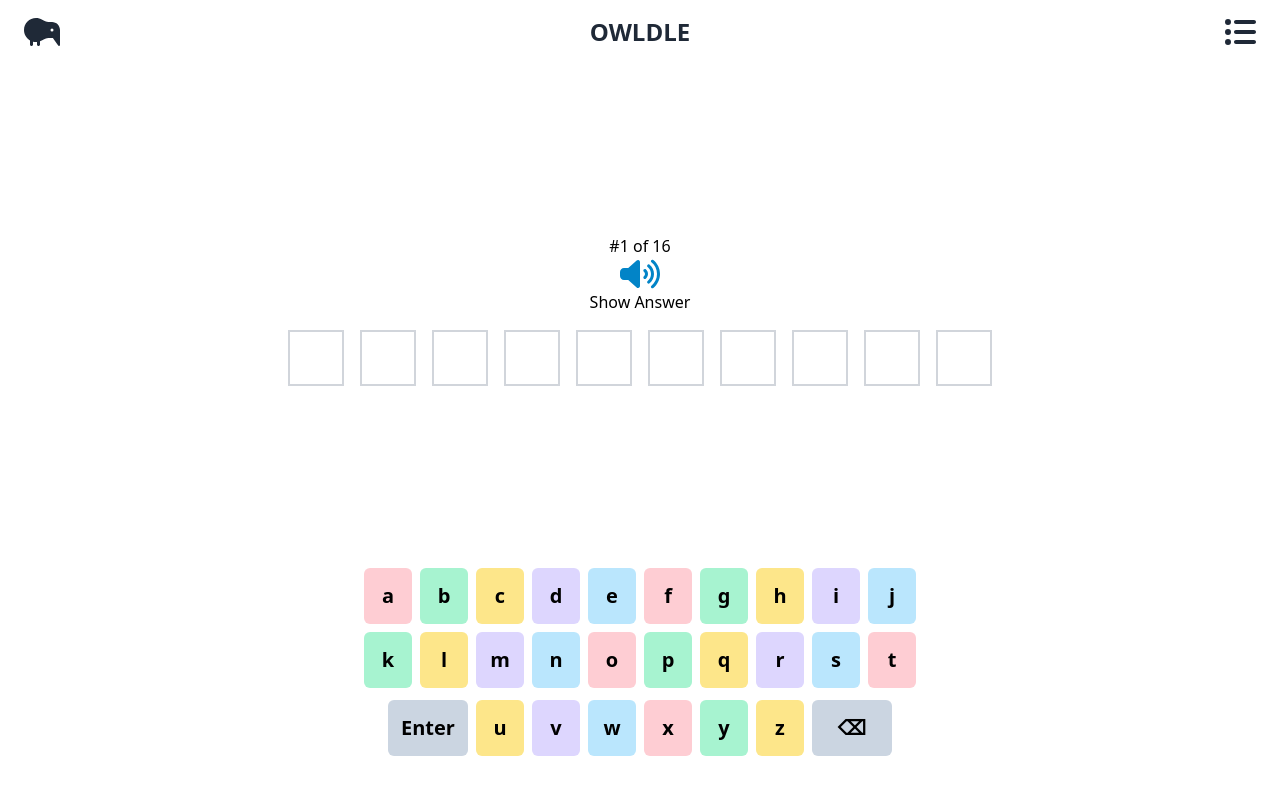
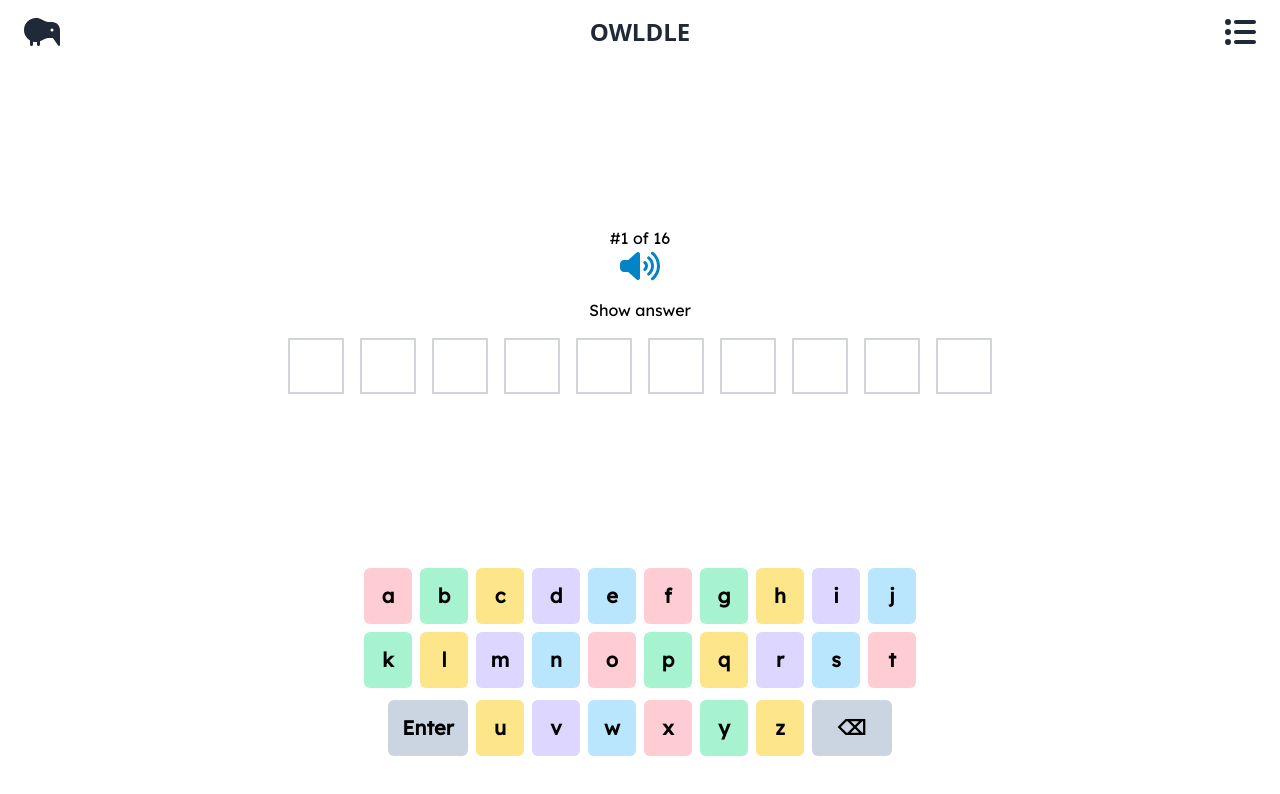
Before and after one commit to mrprim/owldle, a React (Vite) app: page / in a window 1280 px wide. Both pictures are taken after a click on the button "START". Shown: the top 794 px of the page. Built offline with nearby package versions, Linux system fonts and the light colour scheme.

Commit message:
Changed to a dyselxia friendly font

```diff
--- a/index.html
+++ b/index.html
@@ -5,6 +5,7 @@
     <link rel="icon" type="image/svg+xml" href="/vite.svg" />
     <meta http-equiv="x-ua-compatible" content="ie=edge" />
     <meta name="viewport" content="width=device-width, initial-scale=1, minimum-scale=1" />
+    <link rel="stylesheet" href="https://fonts.googleapis.com/css?family=Lexend">
     <title>Owldle</title>
   </head>
   <body>
--- a/src/components/GamePage/Keyboard.tsx
+++ b/src/components/GamePage/Keyboard.tsx
@@ -37,9 +37,10 @@
   rounded-md cursor-pointer
   text-center`}
     onClick={() => {
+      navigator.vibrate(100);
       submit();
     }}>
-    <p className="flex-grow font-bold">
+    <p className="flex-grow font-semibold">
       Enter
     </p>
   </div>
@@ -60,7 +61,7 @@
     onClick={() => {
       removeLetter();
     }}>
-    <p className="flex-grow font-bold">
+    <p className="flex-grow font-semibold">
       ⌫
     </p>
   </div>
@@ -82,7 +83,6 @@
   const bgColor = getKeyboardStyle(characterIndex + rowIndex, keyboardStyle);
 
   return <div className={`
-  font-sans
   ${bgColor}
   text-xl
   md:w-12 w-7 h-14 mx-1
@@ -91,7 +91,7 @@
   text-center`} onClick={() => {
       addLetter(value)
     }}>
-    <p className="flex-grow font-bold">
+    <p className="flex-grow font-semibold">
       {label}
     </p>
   </div>
--- a/src/components/GamePage/QuestionHeader.tsx
+++ b/src/components/GamePage/QuestionHeader.tsx
@@ -2,18 +2,28 @@
 import useQuestions from "../../hooks/useQuestions";
 import PlayAudioButton from "./PlayAudioButton";
 import useShowAnswer from "../../hooks/useShowAnswer";
+import useCurrentQuestion from "../../hooks/useCurrentQuestion";
 
+const ShowAnswer = () => {
+  const { question } = useCurrentQuestion();
+  const [showAnswer, setShowAnswer] = useShowAnswer();
+  const className = showAnswer ? 'text-violet-600 font-semibold' : ''
+
+  return <div>
+    <button className={`${className} mt-4`} onClick={() => setShowAnswer((s) => !s)}>
+      {showAnswer ? question : 'Show answer'}
+    </button>
+  </div>
+
+}
 const QuestionHeader: FC<{ questionId: number }> = ({ questionId }) => {
   const questions = useQuestions();
-  const [_, setShowAnswer] = useShowAnswer();
 
   return <div>
     <h3 className='mt-3'>#{questionId + 1} of {questions.length} </h3>
     <div>
-    <PlayAudioButton questionId={questionId} />
-    </div>
-    <div>
-      <button onClick={() => setShowAnswer(true)}>Show Answer</button>
+      <PlayAudioButton questionId={questionId} />
+      <ShowAnswer />
     </div>
   </div>
 }
--- a/src/index.css
+++ b/src/index.css
@@ -15,3 +15,6 @@
   height: 100%;
   min-height: 100%;
 }
+* {
+  font-family: 'Lexend', sans-serif;
+}
```
